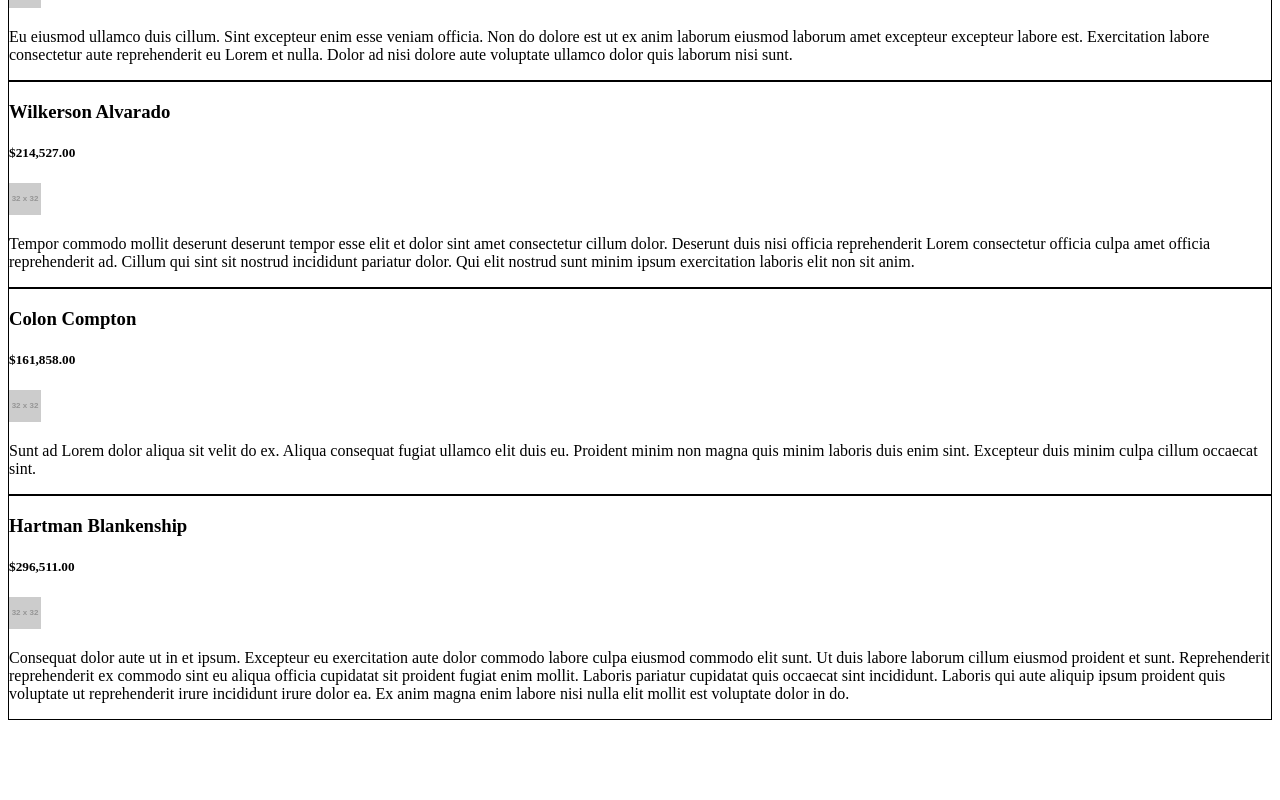
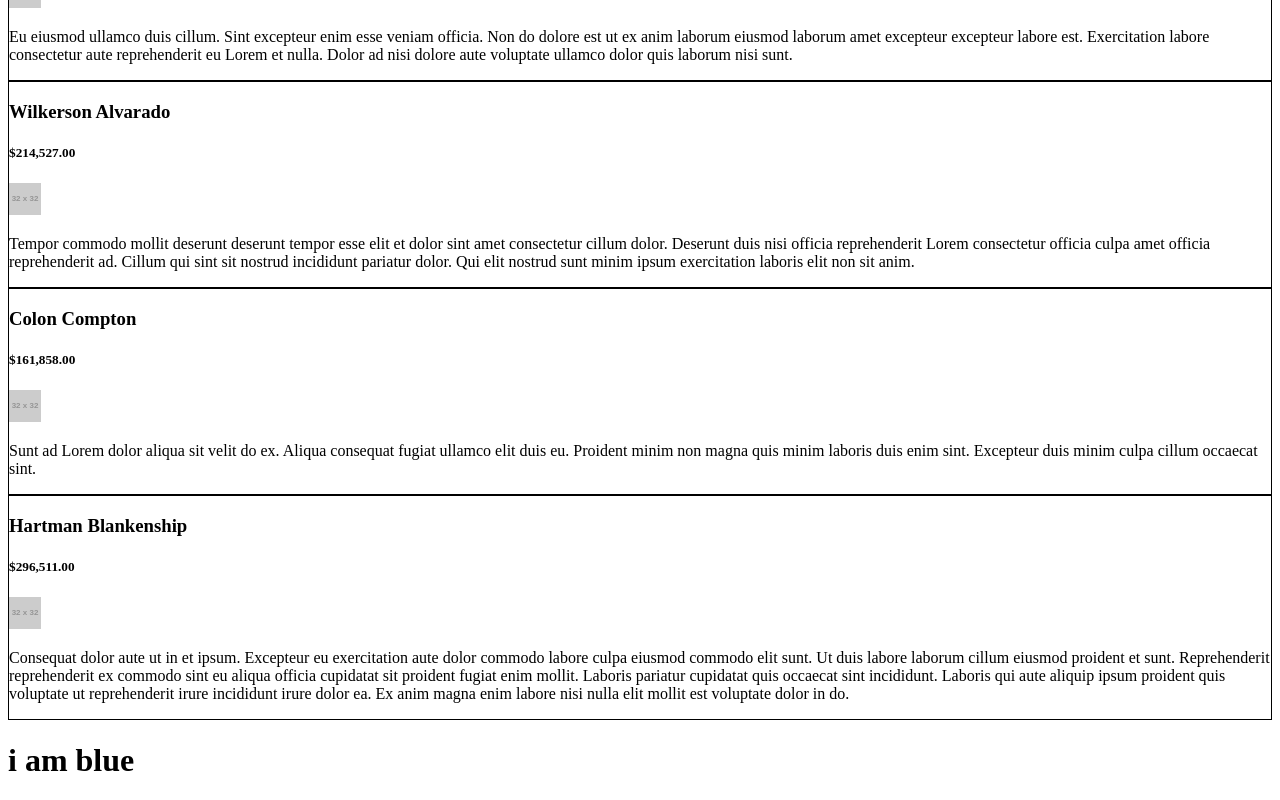
Before and after one commit to ColombusAH/angular1, an Angular app: page / in a window 1280 px wide. Shown: the part 341-1141 px from the top of the page. Before the commit the page ends 1069 px from the top, so only its background shows below. Built offline with nearby package versions, Linux system fonts and the light colour scheme.

Commit message:
beofr chsngs

```diff
--- a/src/app/app.component.html
+++ b/src/app/app.component.html
@@ -3,7 +3,4 @@
   [title]="clickText"
   (avatarClick)="onAvatarClick($event)"
 ></app-header>
-<app-product-list
-  [products]="products"
-  (productClicked)="doSomethingWith($event)"
-></app-product-list>
+<app-products-page></app-products-page>
--- a/src/app/app.component.ts
+++ b/src/app/app.component.ts
@@ -11,65 +11,24 @@ export class AppComponent {
   title = 'angular1';
   showHeader = false;
   buttonsName = [new Date().toString(), new Date().toString()];
-  products = [
-    {
-      "_id": "6364e3a95d264e95dd0a9b7b",
-      "price": 163184,
-      "imageUrl": "http://placehold.it/32x32",
-      "title": "Sherrie Kelley",
-      "description": "Ea veniam id consequat est aliquip. Aliquip adipisicing irure proident duis do nostrud aute occaecat. Enim reprehenderit nostrud non ut cupidatat. Anim magna magna labore do dolor labore. Adipisicing quis labore incididunt excepteur exercitation voluptate nostrud et consequat laborum eiusmod anim. Veniam do sit aliquip et do consectetur magna nisi fugiat velit aliquip.\r\n"
-    },
-    {
-      "_id": "6364e3a9d1d7d5ed63cdde30",
-      "price": 233289,
-      "imageUrl": "http://placehold.it/32x32",
-      "title": "Herman Wall",
-      "description": "Eu eiusmod ullamco duis cillum. Sint excepteur enim esse veniam officia. Non do dolore est ut ex anim laborum eiusmod laborum amet excepteur excepteur labore est. Exercitation labore consectetur aute reprehenderit eu Lorem et nulla. Dolor ad nisi dolore aute voluptate ullamco dolor quis laborum nisi sunt.\r\n"
-    },
-    {
-      "_id": "6364e3a9a9b59dc27f4bcc8f",
-      "price": 214527,
-      "imageUrl": "http://placehold.it/32x32",
-      "title": "Wilkerson Alvarado",
-      "description": "Tempor commodo mollit deserunt deserunt tempor esse elit et dolor sint amet consectetur cillum dolor. Deserunt duis nisi officia reprehenderit Lorem consectetur officia culpa amet officia reprehenderit ad. Cillum qui sint sit nostrud incididunt pariatur dolor. Qui elit nostrud sunt minim ipsum exercitation laboris elit non sit anim.\r\n"
-    },
-    {
-      "_id": "6364e3a93788731a40456671",
-      "price": 161858,
-      "imageUrl": "http://placehold.it/32x32",
-      "title": "Colon Compton",
-      "description": "Sunt ad Lorem dolor aliqua sit velit do ex. Aliqua consequat fugiat ullamco elit duis eu. Proident minim non magna quis minim laboris duis enim sint. Excepteur duis minim culpa cillum occaecat sint.\r\n"
-    },
-    {
-      "_id": "6364e3a9bc9f0ed4961f6659",
-      "price": 296511,
-      "imageUrl": "http://placehold.it/32x32",
-      "title": "Hartman Blankenship",
-      "description": "Consequat dolor aute ut in et ipsum. Excepteur eu exercitation aute dolor commodo labore culpa eiusmod commodo elit sunt. Ut duis labore laborum cillum eiusmod proident et sunt. Reprehenderit reprehenderit ex commodo sint eu aliqua officia cupidatat sit proident fugiat enim mollit. Laboris pariatur cupidatat quis occaecat sint incididunt. Laboris qui aute aliquip ipsum proident quis voluptate ut reprehenderit irure incididunt irure dolor ea. Ex anim magna enim labore nisi nulla elit mollit est voluptate dolor in do.\r\n"
-    }
-  ];
 
   clickText = 'click the button please to change the content';
   cancelText = 'cancel';
 
   clicked(e: MouseEvent, name: string) {
-    console.log(name);
+
     this.clickText = 'worked!';
-    console.log(e);
+
     this.buttonsName = [...this.buttonsName, 'bla'];
 
   }
 
   onAvatarClick(event: Event) {
-    console.log(event);
+
   }
 
   doda(index: number, name: string) {
-    console.log(index, name);
+
     return name;
   }
-
-  doSomethingWith(product: IProduct) {
-    console.log(product);
-  }
 }
--- a/src/app/app.module.ts
+++ b/src/app/app.module.ts
@@ -8,6 +8,7 @@ import { AvatarComponent } from './avatar/avatar.component';
 import { ShortSentencePipe } from './short-sentence.pipe';
 import { ProductItemComponent } from './product-item/product-item.component';
 import { ProductListComponent } from './product-list/product-list.component';
+import { ProductsPageComponent } from './products-page/products-page.component';
 
 @NgModule({
   declarations: [
@@ -17,7 +18,8 @@ import { ProductListComponent } from './product-list/product-list.component';
     AvatarComponent,
     ShortSentencePipe,
     ProductItemComponent,
-    ProductListComponent
+    ProductListComponent,
+    ProductsPageComponent
   ],
   imports: [
     BrowserModule
--- a/src/app/button/button.component.ts
+++ b/src/app/button/button.component.ts
@@ -17,7 +17,7 @@ export class ButtonComponent implements OnInit {
   }
 
   handleClick(e: MouseEvent) {
-    console.log(e);
+
     this.myClick.emit(e);
   }
 
--- a/src/app/header/header.component.ts
+++ b/src/app/header/header.component.ts
@@ -20,6 +20,6 @@ export class HeaderComponent implements OnInit {
 
   onAvatarClick(event: Event) {
     this.avatarClick.emit(event);
-    console.log('[HeaderComponent] onAvatarClick');
+
   }
 }
--- a/src/app/product-item/product-item.component.ts
+++ b/src/app/product-item/product-item.component.ts
@@ -1,19 +1,29 @@
-import { Component, Input, OnInit } from '@angular/core';
+import { AfterViewChecked, Component, DoCheck, Input, OnChanges, OnInit, SimpleChanges } from '@angular/core';
+import { Console } from 'console';
 
 @Component({
   selector: 'app-product-item',
   templateUrl: './product-item.component.html',
   styleUrls: ['./product-item.component.scss']
 })
-export class ProductItemComponent implements OnInit {
+export class ProductItemComponent implements OnChanges, OnInit, DoCheck {
   @Input() title: string = '';
   @Input() desc: string = '';
   @Input() price: number = 0;
   @Input() imageSrc: string = '';
 
   constructor() { }
+  ngOnChanges(changes: SimpleChanges): void {
+    console.log('ngOnChanges');;
+  }
 
   ngOnInit(): void {
+    console.log('ngOnInit');
+  }
+  ngDoCheck(): void {
+    console.log('ngDoCheck');
   }
 
+
+
 }
--- a/src/app/product-list/product-list.component.ts
+++ b/src/app/product-list/product-list.component.ts
@@ -15,7 +15,7 @@ export class ProductListComponent implements OnInit {
   constructor() { }
 
   ngOnInit(): void {
-    console.log(this.products);
+
   }
 
   trackByProductId(index: number, product: IProduct) {
--- /dev/null
+++ b/src/app/products-page/products-page.component.html
@@ -0,0 +1,27 @@
+<div class="border" *ngIf="!!selectedProduct" (click)="selectedProduct = null">
+  <app-product-item
+    [desc]="selectedProduct?.description || ''"
+    [imageSrc]="selectedProduct.imageUrl"
+    [price]="selectedProduct.price"
+  ></app-product-item>
+</div>
+
+<app-product-list
+  [products]="products"
+  (productClicked)="handleProductClicked($event)"
+></app-product-list>
+
+<div [ngSwitch]="selectedColor">
+  <div *ngSwitchCase="COLOR.BLUE" (click)="selectedColor = COLOR.GREEN">
+    <h1>i am blue</h1>
+  </div>
+  <div *ngSwitchCase="COLOR.RED">
+    <h1>i am red</h1>
+  </div>
+  <div *ngSwitchCase="COLOR.GREEN">
+    <h1>i am green</h1>
+  </div>
+  <div>
+    <div *ngSwitchDefault>...</div>
+  </div>
+</div>
--- /dev/null
+++ b/src/app/products-page/products-page.component.scss
@@ -0,0 +1,3 @@
+.border {
+    border: red solid;
+}
--- /dev/null
+++ b/src/app/products-page/products-page.component.ts
@@ -0,0 +1,71 @@
+import { Component, OnInit } from '@angular/core';
+import { IProduct } from '../models';
+
+enum COLOR {
+  BLUE = 'BLUE',
+  RED = 'RED',
+  GREEN = 'GREEN'
+}
+
+@Component({
+  selector: 'app-products-page',
+  templateUrl: './products-page.component.html',
+  styleUrls: ['./products-page.component.scss']
+})
+export class ProductsPageComponent implements OnInit {
+  selectedProduct: IProduct | null = null;
+  selectedColor: COLOR = COLOR.BLUE;
+  COLOR = COLOR;
+
+  products = [
+    {
+      "_id": "6364e3a95d264e95dd0a9b7b",
+      "price": 163184,
+      "imageUrl": "http://placehold.it/32x32",
+      "title": "Sherrie Kelley",
+      "description": "Ea veniam id consequat est aliquip. Aliquip adipisicing irure proident duis do nostrud aute occaecat. Enim reprehenderit nostrud non ut cupidatat. Anim magna magna labore do dolor labore. Adipisicing quis labore incididunt excepteur exercitation voluptate nostrud et consequat laborum eiusmod anim. Veniam do sit aliquip et do consectetur magna nisi fugiat velit aliquip.\r\n"
+    },
+    {
+      "_id": "6364e3a9d1d7d5ed63cdde30",
+      "price": 233289,
+      "imageUrl": "http://placehold.it/32x32",
+      "title": "Herman Wall",
+      "description": "Eu eiusmod ullamco duis cillum. Sint excepteur enim esse veniam officia. Non do dolore est ut ex anim laborum eiusmod laborum amet excepteur excepteur labore est. Exercitation labore consectetur aute reprehenderit eu Lorem et nulla. Dolor ad nisi dolore aute voluptate ullamco dolor quis laborum nisi sunt.\r\n"
+    },
+    {
+      "_id": "6364e3a9a9b59dc27f4bcc8f",
+      "price": 214527,
+      "imageUrl": "http://placehold.it/32x32",
+      "title": "Wilkerson Alvarado",
+      "description": "Tempor commodo mollit deserunt deserunt tempor esse elit et dolor sint amet consectetur cillum dolor. Deserunt duis nisi officia reprehenderit Lorem consectetur officia culpa amet officia reprehenderit ad. Cillum qui sint sit nostrud incididunt pariatur dolor. Qui elit nostrud sunt minim ipsum exercitation laboris elit non sit anim.\r\n"
+    },
+    {
+      "_id": "6364e3a93788731a40456671",
+      "price": 161858,
+      "imageUrl": "http://placehold.it/32x32",
+      "title": "Colon Compton",
+      "description": "Sunt ad Lorem dolor aliqua sit velit do ex. Aliqua consequat fugiat ullamco elit duis eu. Proident minim non magna quis minim laboris duis enim sint. Excepteur duis minim culpa cillum occaecat sint.\r\n"
+    },
+    {
+      "_id": "6364e3a9bc9f0ed4961f6659",
+      "price": 296511,
+      "imageUrl": "http://placehold.it/32x32",
+      "title": "Hartman Blankenship",
+      "description": "Consequat dolor aute ut in et ipsum. Excepteur eu exercitation aute dolor commodo labore culpa eiusmod commodo elit sunt. Ut duis labore laborum cillum eiusmod proident et sunt. Reprehenderit reprehenderit ex commodo sint eu aliqua officia cupidatat sit proident fugiat enim mollit. Laboris pariatur cupidatat quis occaecat sint incididunt. Laboris qui aute aliquip ipsum proident quis voluptate ut reprehenderit irure incididunt irure dolor ea. Ex anim magna enim labore nisi nulla elit mollit est voluptate dolor in do.\r\n"
+    }
+  ];
+
+
+
+  constructor() { }
+
+  ngOnInit(): void {
+  }
+
+
+  handleProductClicked(product: IProduct) {
+    this.selectedProduct = product;
+
+  }
+
+}
```
Also changed, not shown: 1 other file (tests, documents, lock files or other folders).
